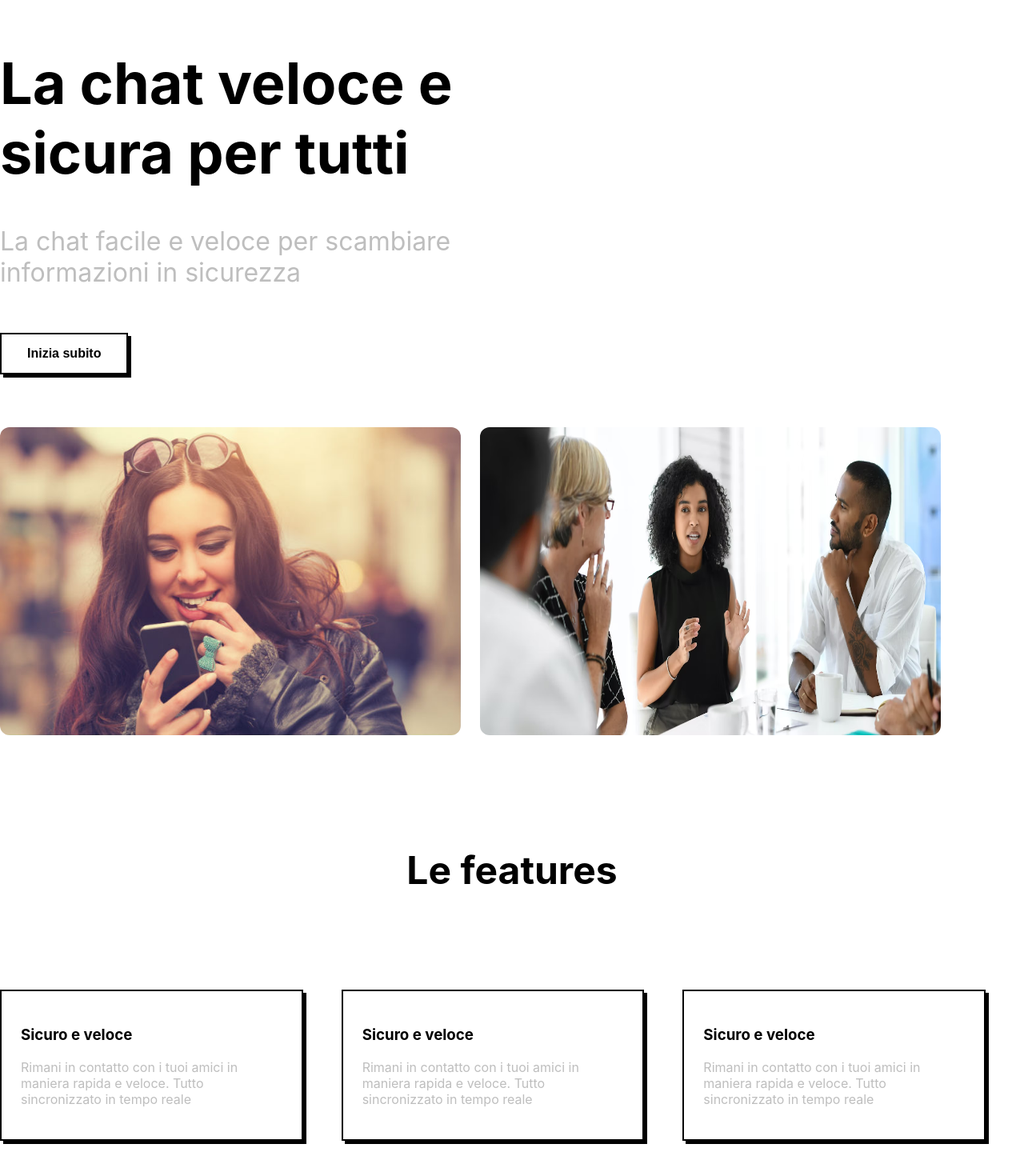
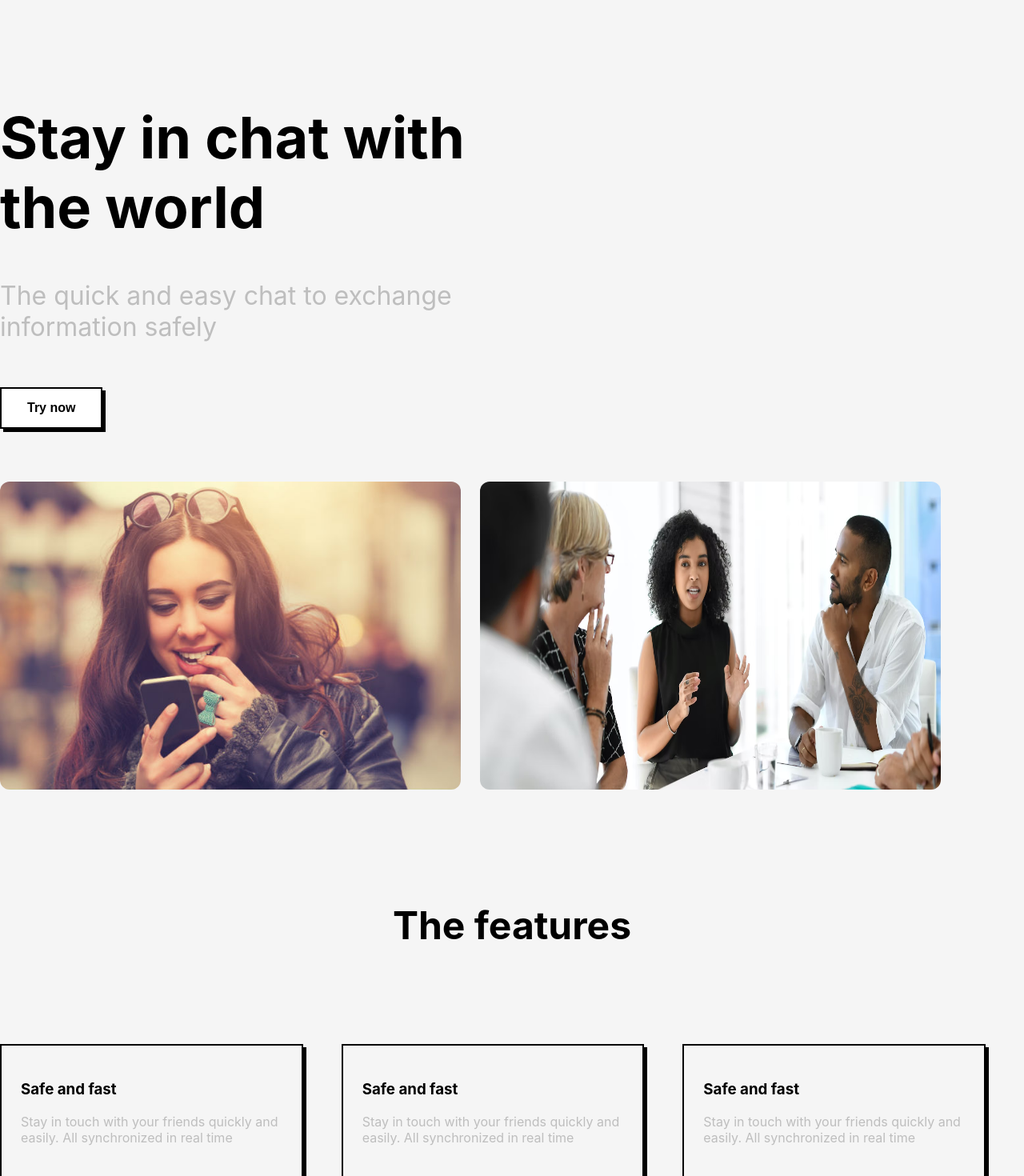
Before and after one commit to erysmvn/Chat-app, a React (Create React App) app: page / in a window 1280 px wide. Shown: the part 60-1530 px from the top of the page at 80% size. Built offline with nearby package versions, Linux system fonts and the light colour scheme.

Commit message:
js animation and css updates

```diff
--- a/package.json
+++ b/package.json
@@ -11,6 +11,7 @@
     "@types/react": "^18.2.20",
     "@types/react-dom": "^18.2.7",
     "@types/react-router-dom": "^5.3.3",
+    "aos": "^2.3.4",
     "firebase": "^10.1.0",
     "react": "^18.2.0",
     "react-dom": "^18.2.0",
--- a/src/components/ChatDetail.tsx
+++ b/src/components/ChatDetail.tsx
@@ -115,7 +115,7 @@ function ChatDetail(props: Props) {
             <input
               value={inputContent}
               onKeyDown={handleKeyDown}
-              placeholder={"Invia un messaggio"}
+              placeholder={"Send a message"}
               onChange={(evt) => setInputContent(evt.target.value)}
             ></input>
             <button
@@ -124,7 +124,7 @@ function ChatDetail(props: Props) {
               }}
               className="send-mssg-btn"
             >
-              Invia
+              Send
             </button>
           </div>
         </>
--- a/src/components/ChatEmptyState.tsx
+++ b/src/components/ChatEmptyState.tsx
@@ -5,8 +5,8 @@ function ChatEmptyState() {
     <div className="empty-state-container">
       <img src="chat-empty-state.png" alt="" />
       <p>
-        Avvia una chat o selezionane una nella lista qui a sinistra per leggerne
-        il dettaglio
+        Start a chat or select one from the list on the left to read its
+        the detail
       </p>
     </div>
   );
--- a/src/components/ChatList.css
+++ b/src/components/ChatList.css
@@ -29,6 +29,11 @@
   transition: 0.2s all;
 }
 
+.chat-header-new-button > p {
+  text-align: center;
+  width: 80px;
+}
+
 .preview-cell {
   display: flex;
   align-items: center;
--- a/src/components/ChatList.tsx
+++ b/src/components/ChatList.tsx
@@ -49,8 +49,8 @@ function ChatList(props: Props) {
         <div
           onClick={() => setNewChatOpen(true)}
           className="chat-header-new-button"
-        >
-          <p>Nuova chat</p>
+          >
+          <p>New chat</p>
         </div>
       </div>
       <div className="chat-cells-container">
--- a/src/components/NewChat.css
+++ b/src/components/NewChat.css
@@ -1,6 +1,6 @@
 .new-chat-container {
     background-color: #303e4d;
-    padding: 26px;
+    padding: 46px 68px;
     border-radius: 12px;
     color: white;
   }
--- a/src/components/NewChat.tsx
+++ b/src/components/NewChat.tsx
@@ -26,7 +26,7 @@ function NewChat(props: Props) {
     return(
         <Popup open={props.open} modal closeOnDocumentClick onClose={() => props.onClose()}>
             <div className="new-chat-container">
-                <p>Scegli una persona con cui parlare</p>
+                <p>Choose a user to talk to</p>
                 {users.map(user => {
                     return(
                         <div onClick={() => onUserSelected(user)} className="new-chat-contact-container">
@@ -34,7 +34,7 @@ function NewChat(props: Props) {
                         </div>
                     )})}
             <div onClick={() => props.onClose()} className="new-chat-contact-container new-chat-close-modal">
-                <p>Chiudi</p>
+                <p>Close</p>
             </div>
             </div>
         </Popup>
--- a/src/pages/Home.css
+++ b/src/pages/Home.css
@@ -1,4 +1,7 @@
 /* Header */
+html {
+  background-color: whitesmoke;
+}
 
 .container {
     max-width: 1280px;
@@ -46,6 +49,7 @@
     margin-top: 42px;
     display: flex;
     flex-direction: row;
+    flex-wrap: wrap;
   }
 
   .header-img-container > img {
--- a/src/pages/Home.tsx
+++ b/src/pages/Home.tsx
@@ -1,12 +1,14 @@
 import { useEffect, useState } from "react";
 import "./Home.css";
 import { useNavigate, useRoutes } from "react-router-dom";
+import AOS from "aos";
+import "aos/dist/aos.css";
 
 function Home() {
   let sentences = [
-    "Rimani in contatto con i tuoi amici in tempo Reale!",
-    "La chat facile e veloce per scambiare informazioni in sicurezza",
-    "La migliore app per parlare con persone lontane nel mondo",
+    "Stay in touch with your friends in real time!",
+    "The quick and easy chat to exchange information safely",
+    "The best app to talk to people far away in the world",
   ];
 
   const [sentencesIndex, setSentencesIndex] = useState(0);
@@ -20,41 +22,46 @@ function Home() {
     return () => clearTimeout(intervalID);
   }, []);
 
+  useEffect(() => {
+    AOS.init({duration: 2000});
+  }, []);
+
   const navigate = useNavigate();
 
   return (
     <div className="container">
       <header>
-        <h1>La chat veloce e sicura per tutti</h1>
+        <br />
+        <h1>Stay in chat with the world</h1>
         <p>{sentences[sentencesIndex]}</p>
-        <button onClick={() => navigate("./Login")}>Inizia subito</button>
-        <div className="header-img-container">
-          <img src="./header-girl-texting.jpg" alt="" />
-          <img src="./header-people-talking.png" alt="" />
+        <button onClick={() => navigate("./Login")}>Try now</button>
+        <div className="header-img-container" >
+          <img src="./header-girl-texting.jpg" alt="" data-aos="zoom-in" />
+          <img src="./header-people-talking.png" alt="" data-aos="zoom-in" />
         </div>
       </header>
       <div className="features-section">
-        <h2>Le features</h2>
-        <div className="feature-list-container">
+        <h2>The features</h2>
+        <div className="feature-list-container" data-aos="fade-up">
           <div className="feature-box">
-            <h3>Sicuro e veloce</h3>
+            <h3>Safe and fast</h3>
             <p>
-              Rimani in contatto con i tuoi amici in maniera rapida e veloce.
-              Tutto sincronizzato in tempo reale
+              Stay in touch with your friends quickly and easily.
+              All synchronized in real time
+            </p>
+          </div>
+          <div className="feature-box" >
+            <h3>Safe and fast</h3>
+            <p>
+              Stay in touch with your friends quickly and easily.
+              All synchronized in real time
             </p>
           </div>
           <div className="feature-box">
-            <h3>Sicuro e veloce</h3>
+            <h3>Safe and fast</h3>
             <p>
-              Rimani in contatto con i tuoi amici in maniera rapida e veloce.
-              Tutto sincronizzato in tempo reale
-            </p>
-          </div>
-          <div className="feature-box">
-            <h3>Sicuro e veloce</h3>
-            <p>
-              Rimani in contatto con i tuoi amici in maniera rapida e veloce.
-              Tutto sincronizzato in tempo reale
+              Stay in touch with your friends quickly and easily.
+              All synchronized in real time
             </p>
           </div>
         </div>
--- a/src/pages/Login.tsx
+++ b/src/pages/Login.tsx
@@ -67,7 +67,7 @@ function Login() {
           <input
           type="text"
           className="input_field"
-          placeholder="What's your Username?"
+          placeholder="Your Username"
           onChange={(event) => setUsername(event.target.value)}
           />
           )}
@@ -82,7 +82,7 @@ function Login() {
         <input
           type="email"
           className="input_field"
-          placeholder="Il tuo indirizzo email"
+          placeholder="Your Email address"
           onChange={(event) => setEmail(event.target.value)}
           />
           </div>
@@ -97,7 +97,7 @@ function Login() {
         <input
           type="password"
           className="input_field"
-          placeholder="Scegli una password"
+          placeholder="Your Password"
           onChange={(event) => setPassword(event.target.value)}
           />
         </div>
@@ -110,7 +110,7 @@ function Login() {
         {!isSignUp && (
           <span>
             <button className="sign-in_btn" onClick={onSignIn}>
-              Accedi alla chat
+              Start to chat
             </button>
             <a className="login-toggle" onClick={() => setIsSignUp(true)}>
               Don't have an account?
```
Also changed, not shown: 1 other file (tests, documents, lock files or other folders).
